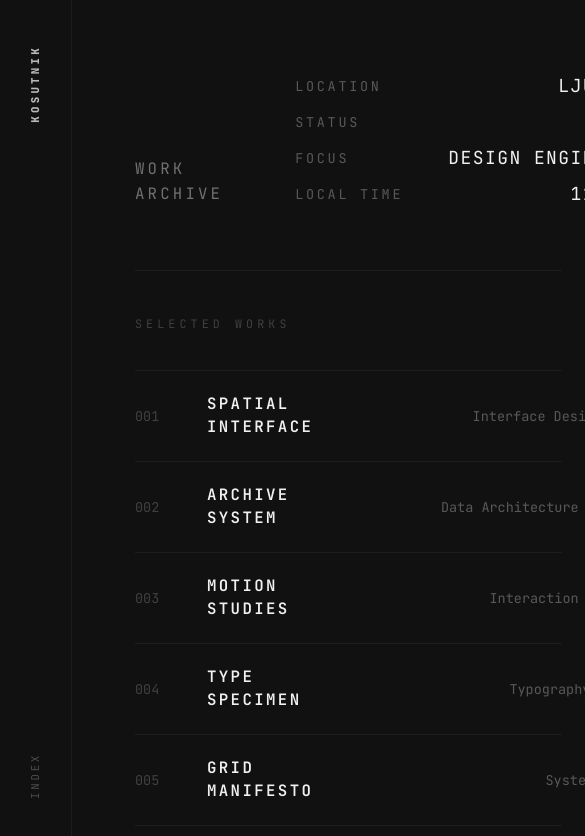
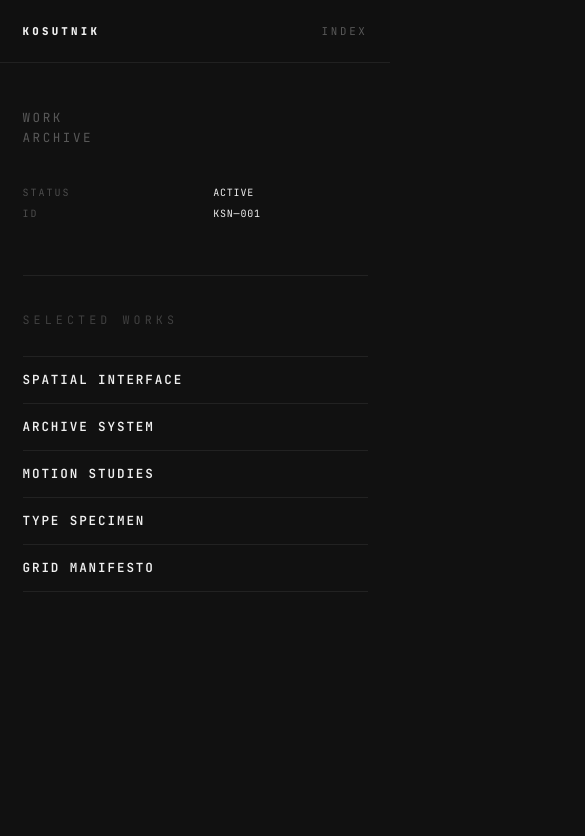
Before and after one commit to JanKosutnik/Kosutnik, a Next.js app: page /Kosutnik/ in a window 390 px wide. Shown: the top 836 px of the page, 585 px wide, since content can reach past the window. Built offline with nearby package versions, Linux system fonts and the light colour scheme.

Commit message:
Responsive layout with dark mode

```diff
--- a/app/globals.css
+++ b/app/globals.css
@@ -18,5 +18,5 @@ body {
 }
 
 @utility border-subtle {
-  border: 1px solid rgb(255 255 255 / 0.05);
+  border: 1px solid rgb(255 255 255 / 0.07);
 }
--- a/app/page.tsx
+++ b/app/page.tsx
@@ -8,81 +8,104 @@ const works = [
   { index: "005", title: "GRID MANIFESTO",    category: "Systems",           detail: "2023 — 07" },
 ];
 
+const specs: { label: string; value: React.ReactNode; essential: boolean }[] = [
+  { label: "STATUS",     value: "ACTIVE",             essential: true  },
+  { label: "ID",         value: "KSN—001",            essential: true  },
+  { label: "LOCATION",   value: "LJUBLJANA",           essential: false },
+  { label: "FOCUS",      value: "DESIGN ENGINEERING",  essential: false },
+  { label: "LOCAL TIME", value: <Clock />,             essential: false },
+];
+
+const BORDER = "border-white/[0.07]";
+
 export default function Home() {
   return (
-    <div className="flex min-h-screen bg-background text-foreground">
+    <div className="min-h-screen bg-background text-foreground">
 
-      {/* Sidebar — narrow, vertical text */}
-      <aside className="fixed top-0 left-0 h-screen w-16 border-r border-white/5 flex flex-col items-center py-10 z-10">
-        <span className="font-black text-[0.6rem] tracking-[0.3em] uppercase [writing-mode:vertical-rl] rotate-180 mb-auto text-white/70">
+      {/* ── Mobile top nav (<md) ── */}
+      <nav className={`md:hidden fixed top-0 inset-x-0 z-20 h-14 flex items-center justify-between px-5 border-b ${BORDER} backdrop-blur-md bg-[#111111]/80`}>
+        <span className="font-black text-[0.6rem] tracking-[0.3em] uppercase">
           KOSUTNIK
         </span>
         <a
           href="#"
-          className="text-[0.6rem] tracking-[0.25em] uppercase text-white/25 hover:text-white/70 transition-colors duration-200 [writing-mode:vertical-rl] rotate-180"
+          className="min-h-[44px] min-w-[44px] flex items-center justify-end text-[0.6rem] tracking-[0.25em] uppercase text-white/30 hover:text-white transition-colors"
+        >
+          INDEX
+        </a>
+      </nav>
+
+      {/* ── Sidebar (md+) ── */}
+      <aside className={`hidden md:flex fixed top-0 left-0 h-screen md:w-[200px] lg:w-16 border-r ${BORDER} flex-col md:items-start lg:items-center md:px-8 lg:px-0 py-10 z-10`}>
+        <span className="font-black text-[0.6rem] tracking-[0.3em] uppercase md:mb-8 lg:mb-auto lg:[writing-mode:vertical-rl] lg:rotate-180 text-white/60">
+          KOSUTNIK
+        </span>
+        <a
+          href="#"
+          className="text-[0.6rem] tracking-[0.25em] uppercase text-white/25 hover:text-white transition-colors min-h-[44px] flex items-center lg:[writing-mode:vertical-rl] lg:rotate-180 lg:justify-center"
         >
           INDEX
         </a>
       </aside>
 
-      {/* Main — asymmetric gutters */}
-      <main className="ml-16 flex-1 pl-14 pr-28">
+      {/* ── Main ── */}
+      <main className="pt-14 md:pt-0 md:ml-[200px] lg:ml-16 pl-5 md:pl-10 lg:pl-14 pr-5 md:pr-16 lg:pr-28">
 
         {/* Hero */}
-        <section className="pt-16 pb-14 border-b border-white/5 flex items-end justify-between gap-16">
-
-          {/* Title — smaller than body, wide tracking */}
+        <section className={`pt-10 md:pt-16 pb-12 border-b ${BORDER} flex flex-col md:flex-row md:items-end md:justify-between gap-8 md:gap-16`}>
           <div>
-            <p className="text-sm tracking-[0.2em] uppercase text-white/40 leading-relaxed">Work</p>
-            <p className="text-sm tracking-[0.2em] uppercase text-white/40 leading-relaxed">Archive</p>
+            <p style={{ fontSize: "clamp(0.7rem, 1.8vw, 0.875rem)" }} className="tracking-[0.2em] uppercase text-white/30 leading-relaxed">
+              Work
+            </p>
+            <p style={{ fontSize: "clamp(0.7rem, 1.8vw, 0.875rem)" }} className="tracking-[0.2em] uppercase text-white/30 leading-relaxed">
+              Archive
+            </p>
           </div>
 
-          {/* Specs — right-aligned, values at base size (18px) */}
-          <div className="grid grid-cols-[auto_auto] gap-x-10 gap-y-2 text-right shrink-0">
-            {[
-              { label: "LOCATION",   value: "LJUBLJANA" },
-              { label: "STATUS",     value: "ACTIVE" },
-              { label: "FOCUS",      value: "DESIGN ENGINEERING" },
-            ].map(({ label, value }) => (
-              <div key={label} className="contents">
-                <span className="text-xs tracking-[0.2em] uppercase text-white/30 text-left self-center">
+          <div className="grid grid-cols-[auto_auto] gap-x-8 gap-y-[6px] shrink-0">
+            {specs.map(({ label, value, essential }) => (
+              <div key={label} className={`contents ${!essential ? "hidden md:contents" : ""}`}>
+                <span
+                  className="tracking-[0.2em] uppercase text-white/25 self-center text-left"
+                  style={{ fontSize: essential ? "10px" : undefined }}
+                >
                   {label}
                 </span>
-                <span className="tracking-[0.08em] uppercase">
+                <span
+                  className="tracking-[0.08em] uppercase tabular-nums md:text-base"
+                  style={{ fontSize: essential ? "10px" : undefined }}
+                >
                   {value}
                 </span>
               </div>
             ))}
-            <span className="text-xs tracking-[0.2em] uppercase text-white/30 text-left self-center">
-              LOCAL TIME
-            </span>
-            <span className="tabular-nums tracking-[0.08em]">
-              <Clock />
-            </span>
           </div>
         </section>
 
         {/* Selected Works */}
-        <section className="pt-10 pb-28">
-          <p className="text-[0.65rem] tracking-[0.35em] uppercase text-white/20 mb-8">
+        <section className="pt-8 pb-24">
+          <p className="text-[0.65rem] tracking-[0.35em] uppercase text-white/20 mb-6 md:mb-8">
             Selected Works
           </p>
           <div>
             {works.map((work) => (
               <div
                 key={work.index}
-                className="group border-t border-white/5 last:border-b py-5 flex items-center gap-8 cursor-pointer"
+                className={`group border-t ${BORDER} last:border-b min-h-[44px] py-3 md:py-5 flex items-center gap-5 md:gap-8 cursor-pointer`}
               >
-                <span className="text-xs text-white/20 w-8 shrink-0 tabular-nums">
+                <span className="text-xs text-white/20 w-8 shrink-0 tabular-nums hidden md:block">
                   {work.index}
                 </span>
-                <span className="text-sm tracking-[0.15em] uppercase font-semibold flex-1 transition-transform duration-200 ease-out group-hover:translate-x-2">
+                <span
+                  style={{ fontSize: "clamp(0.7rem, 1.5vw, 0.875rem)" }}
+                  className="tracking-[0.15em] uppercase font-semibold flex-1 transition-transform duration-200 ease-out group-hover:translate-x-2"
+                >
                   {work.title}
                 </span>
-                <span className="text-xs text-white/25 tabular-nums opacity-0 group-hover:opacity-100 transition-opacity duration-200 shrink-0">
+                <span className="text-xs text-white/20 tabular-nums opacity-0 group-hover:opacity-100 transition-opacity duration-200 shrink-0 hidden md:block">
                   {work.detail}
                 </span>
-                <span className="text-xs text-white/30 shrink-0 w-32 text-right">
+                <span className="text-xs text-white/30 shrink-0 md:w-32 text-right hidden sm:block">
                   {work.category}
                 </span>
               </div>
```
